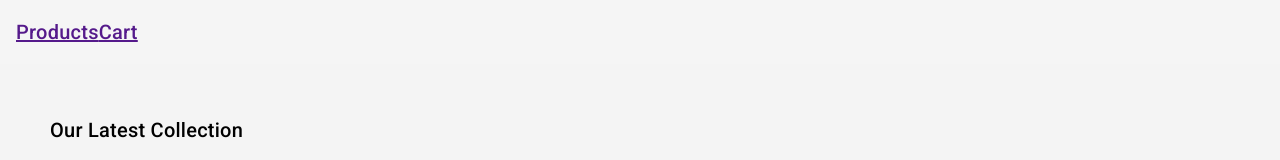
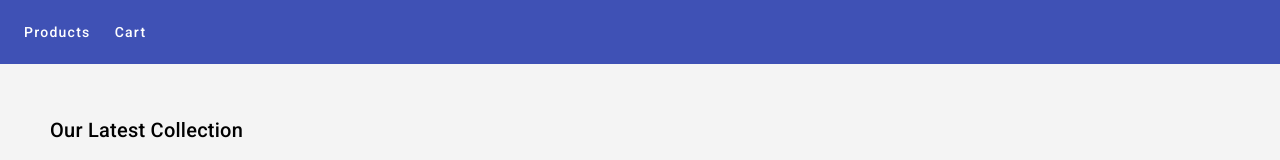
Before and after one commit to Zahed75/ecom-app, an Angular app: page /products in a window 1280 px wide. Shown: the top 160 px of the page. Built offline with nearby package versions, Linux system fonts and the light colour scheme; no server answers.

Commit message:
navigation added

```diff
--- a/src/app/app.component.html
+++ b/src/app/app.component.html
@@ -1,7 +1,7 @@
-<mat-toolbar>
+<mat-toolbar color="primary">
   <mat-toolbar-row>
-    <a href="">Products</a>
-    <a href="">Cart</a>
+    <a href="/products" mat-button>Products</a>
+    <a href="/cart" mat-button>Cart</a>
   </mat-toolbar-row>
 </mat-toolbar>
 <router-outlet></router-outlet>
--- a/src/app/app.module.ts
+++ b/src/app/app.module.ts
@@ -6,6 +6,7 @@ import {ProductModule} from './product/product.module';
 import {HttpClientModule} from '@angular/common/http';
 import { BrowserAnimationsModule } from '@angular/platform-browser/animations';
 import {MatToolbarModule} from '@angular/material/toolbar';
+import {MatButtonModule} from "@angular/material/button";
 
 
 @NgModule({
@@ -18,7 +19,8 @@ import {MatToolbarModule} from '@angular/material/toolbar';
     ProductModule,
     HttpClientModule,
     BrowserAnimationsModule,
-    MatToolbarModule
+    MatToolbarModule,
+    MatButtonModule
   ],
   providers: [],
   bootstrap: [AppComponent]
```
